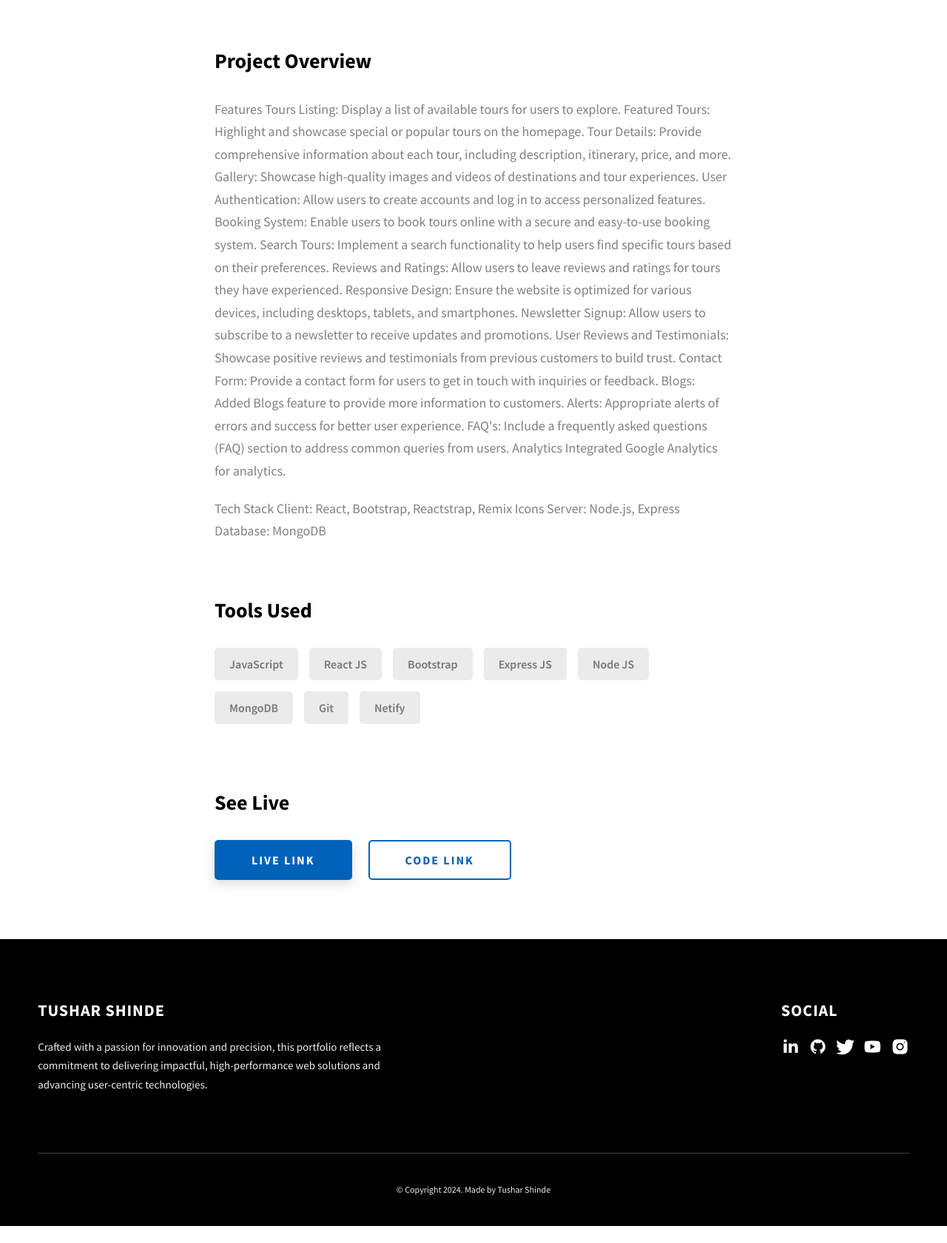
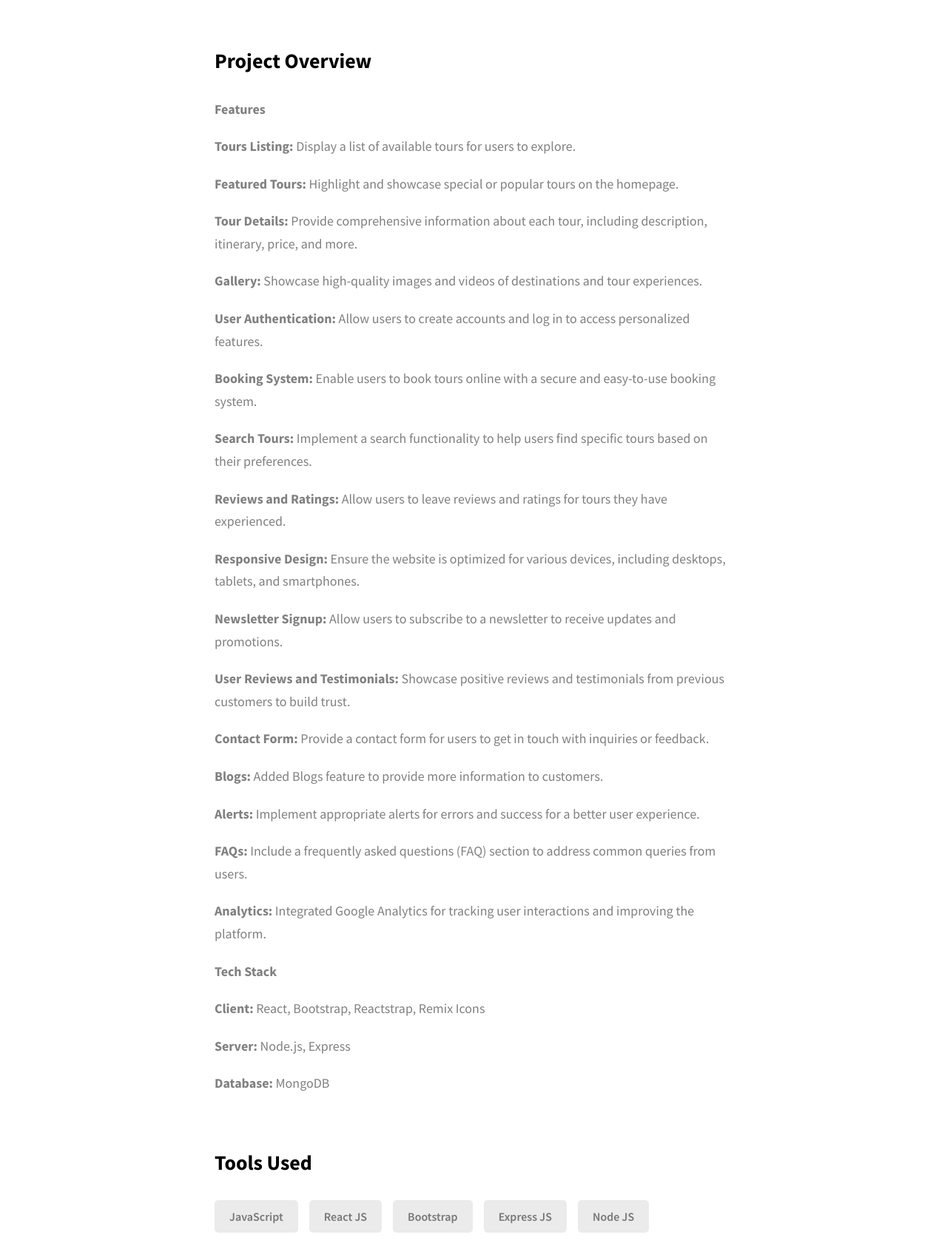
Before and after one commit to Tushar-Shinde31/My_Portfolio, a website: page project-2.html in a window 1280 px wide. Shown: the part 1380-3061 px from the top of the page at 74% size. Before the commit the page ends 3038 px from the top, so only its background shows below. Drawn offline with Linux system fonts and the light colour scheme.

Commit message:
semi final commit

```diff
--- a/project-2.html
+++ b/project-2.html
@@ -109,32 +109,69 @@
             <div class="project-details__desc">
               <h3 class="project-details__content-title">Project Overview</h3>
               <p class="project-details__desc-para">
-                Features
-Tours Listing: Display a list of available tours for users to explore.
-Featured Tours: Highlight and showcase special or popular tours on the homepage.
-Tour Details: Provide comprehensive information about each tour, including description, itinerary, price, and more.
-Gallery: Showcase high-quality images and videos of destinations and tour experiences.
-User Authentication: Allow users to create accounts and log in to access personalized features.
-Booking System: Enable users to book tours online with a secure and easy-to-use booking system.
-Search Tours: Implement a search functionality to help users find specific tours based on their preferences.
-Reviews and Ratings: Allow users to leave reviews and ratings for tours they have experienced.
-Responsive Design: Ensure the website is optimized for various devices, including desktops, tablets, and smartphones.
-Newsletter Signup: Allow users to subscribe to a newsletter to receive updates and promotions.
-User Reviews and Testimonials: Showcase positive reviews and testimonials from previous customers to build trust.
-Contact Form: Provide a contact form for users to get in touch with inquiries or feedback.
-Blogs: Added Blogs feature to provide more information to customers.
-Alerts: Appropriate alerts of errors and success for better user experience.
-FAQ's: Include a frequently asked questions (FAQ) section to address common queries from users.
-Analytics Integrated Google Analytics for analytics.
+                <strong>Features</strong>
               </p>
               <p class="project-details__desc-para">
-                Tech Stack
-Client: React, Bootstrap, Reactstrap, Remix Icons
+                <strong>Tours Listing:</strong> Display a list of available tours for users to explore.
+              </p>
+              <p class="project-details__desc-para">
+                <strong>Featured Tours:</strong> Highlight and showcase special or popular tours on the homepage.
+              </p>
+              <p class="project-details__desc-para">
+                <strong>Tour Details:</strong> Provide comprehensive information about each tour, including description, itinerary, price, and more.
+              </p>
+              <p class="project-details__desc-para">
+                <strong>Gallery:</strong> Showcase high-quality images and videos of destinations and tour experiences.
+              </p>
+              <p class="project-details__desc-para">
+                <strong>User Authentication:</strong> Allow users to create accounts and log in to access personalized features.
+              </p>
+              <p class="project-details__desc-para">
+                <strong>Booking System:</strong> Enable users to book tours online with a secure and easy-to-use booking system.
+              </p>
+              <p class="project-details__desc-para">
+                <strong>Search Tours:</strong> Implement a search functionality to help users find specific tours based on their preferences.
+              </p>
+              <p class="project-details__desc-para">
+                <strong>Reviews and Ratings:</strong> Allow users to leave reviews and ratings for tours they have experienced.
+              </p>
+              <p class="project-details__desc-para">
+                <strong>Responsive Design:</strong> Ensure the website is optimized for various devices, including desktops, tablets, and smartphones.
+              </p>
+              <p class="project-details__desc-para">
+                <strong>Newsletter Signup:</strong> Allow users to subscribe to a newsletter to receive updates and promotions.
+              </p>
+              <p class="project-details__desc-para">
+                <strong>User Reviews and Testimonials:</strong> Showcase positive reviews and testimonials from previous customers to build trust.
+              </p>
+              <p class="project-details__desc-para">
+                <strong>Contact Form:</strong> Provide a contact form for users to get in touch with inquiries or feedback.
+              </p>
+              <p class="project-details__desc-para">
+                <strong>Blogs:</strong> Added Blogs feature to provide more information to customers.
+              </p>
+              <p class="project-details__desc-para">
+                <strong>Alerts:</strong> Implement appropriate alerts for errors and success for a better user experience.
+              </p>
+              <p class="project-details__desc-para">
+                <strong>FAQs:</strong> Include a frequently asked questions (FAQ) section to address common queries from users.
+              </p>
+              <p class="project-details__desc-para">
+                <strong>Analytics:</strong> Integrated Google Analytics for tracking user interactions and improving the platform.
+              </p>
+              <p class="project-details__desc-para">
+                <strong>Tech Stack</strong>
+              </p>
+              <p class="project-details__desc-para">
+                <strong>Client:</strong> React, Bootstrap, Reactstrap, Remix Icons
+              </p>
+              <p class="project-details__desc-para">
+                <strong>Server:</strong> Node.js, Express
+              </p>
+              <p class="project-details__desc-para">
+                <strong>Database:</strong> MongoDB
+              </p>
 
-Server: Node.js, Express
-
-Database: MongoDB
-              </p>
             </div>
             <div class="project-details__tools-used">
               <h3 class="project-details__content-title">Tools Used</h3>
```
Also changed, not shown: project-1.html (+56 -36 lines), project-3.html (+53 -30 lines).
